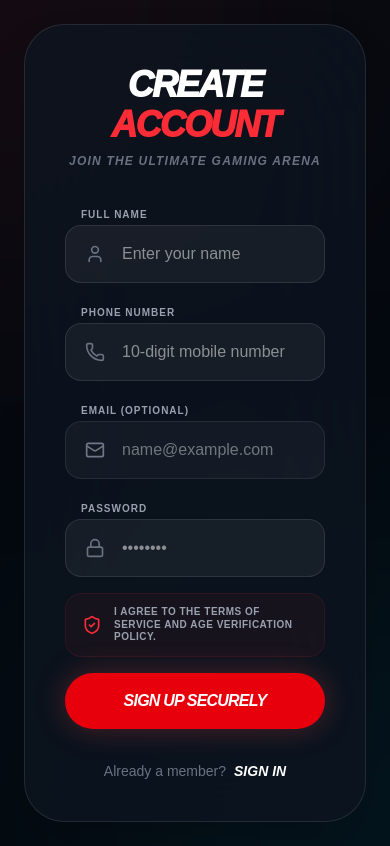
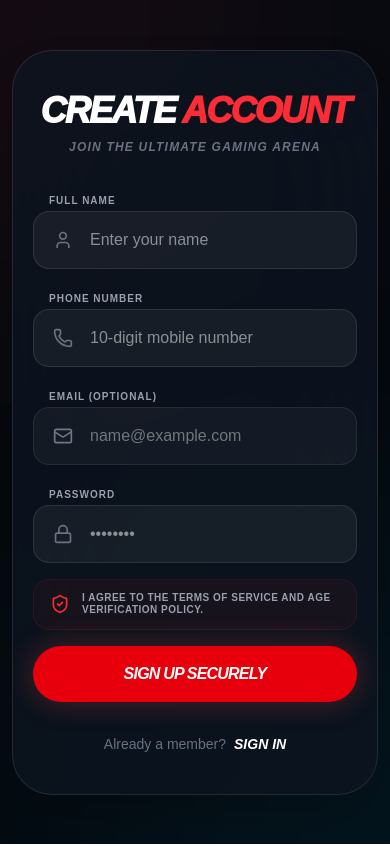
Before and after one commit to divyanshjain1314/colourtrade.com.in, a Next.js app: page /signup in a window 390 px wide. Built offline with nearby package versions, Linux system fonts and the light colour scheme.

Commit message:
style: adjust padding for login and signup pages for improved layout

```diff
--- a/src/app/login/page.tsx
+++ b/src/app/login/page.tsx
@@ -33,12 +33,12 @@ export default function LoginPage() {
     };
 
     return (
-        <div className="min-h-screen bg-[#050A10] flex items-center justify-center p-6 relative overflow-hidden">
+        <div className="min-h-screen bg-[#050A10] flex items-center justify-center p-3 md:p-6 relative overflow-hidden">
             {/* Background Glows */}
             <div className="absolute top-0 right-0 w-125 h-125 bg-cyan-500/10 blur-[150px] rounded-full translate-x-1/2 -translate-y-1/2"></div>
             <div className="absolute bottom-0 left-0 w-125 h-125 bg-red-500/10 blur-[150px] rounded-full -translate-x-1/2 translate-y-1/2"></div>
 
-            <div className="w-full max-w-md bg-[#0D1520]/80 border border-white/10 rounded-[40px] p-10 backdrop-blur-3xl shadow-2xl relative z-10">
+            <div className="w-full max-w-md bg-[#0D1520]/80 border border-white/10 rounded-[40px] px-5 py-10 md:p-10 backdrop-blur-3xl shadow-2xl relative z-10">
                 <div className="text-center mb-10">
                     <h1 className="text-4xl font-[1000] italic tracking-tighter uppercase text-white">
                         Welcome <span className="text-cyan-400">Back</span>
--- a/src/app/signup/page.tsx
+++ b/src/app/signup/page.tsx
@@ -48,12 +48,11 @@ export default function SignupPage() {
     };
 
     return (
-        <div className="min-h-screen bg-[#050A10] flex items-center justify-center p-6 relative overflow-hidden">
-            {/* Background Glows for Neon Vibe */}
+        <div className="min-h-screen bg-[#050A10] flex items-center justify-center p-3 md:p-6 relative overflow-hidden">
             <div className="absolute top-0 left-0 w-125 h-125 bg-red-500/10 blur-[150px] rounded-full -translate-x-1/2 -translate-y-1/2"></div>
             <div className="absolute bottom-0 right-0 w-125 h-125 bg-cyan-500/10 blur-[150px] rounded-full translate-x-1/2 translate-y-1/2"></div>
 
-            <div className="w-full max-w-md bg-[#0D1520]/80 border border-white/10 rounded-[40px] p-10 backdrop-blur-3xl shadow-2xl relative z-10">
+            <div className="w-full max-w-md bg-[#0D1520]/80 border border-white/10 rounded-[40px] px-5 py-10 md:p-10 backdrop-blur-3xl shadow-2xl relative z-10">
                 <div className="text-center mb-8">
                     <h1 className="text-4xl font-[1000] italic tracking-tighter uppercase text-white">
                         Create <span className="text-red-500">Account</span>
```
